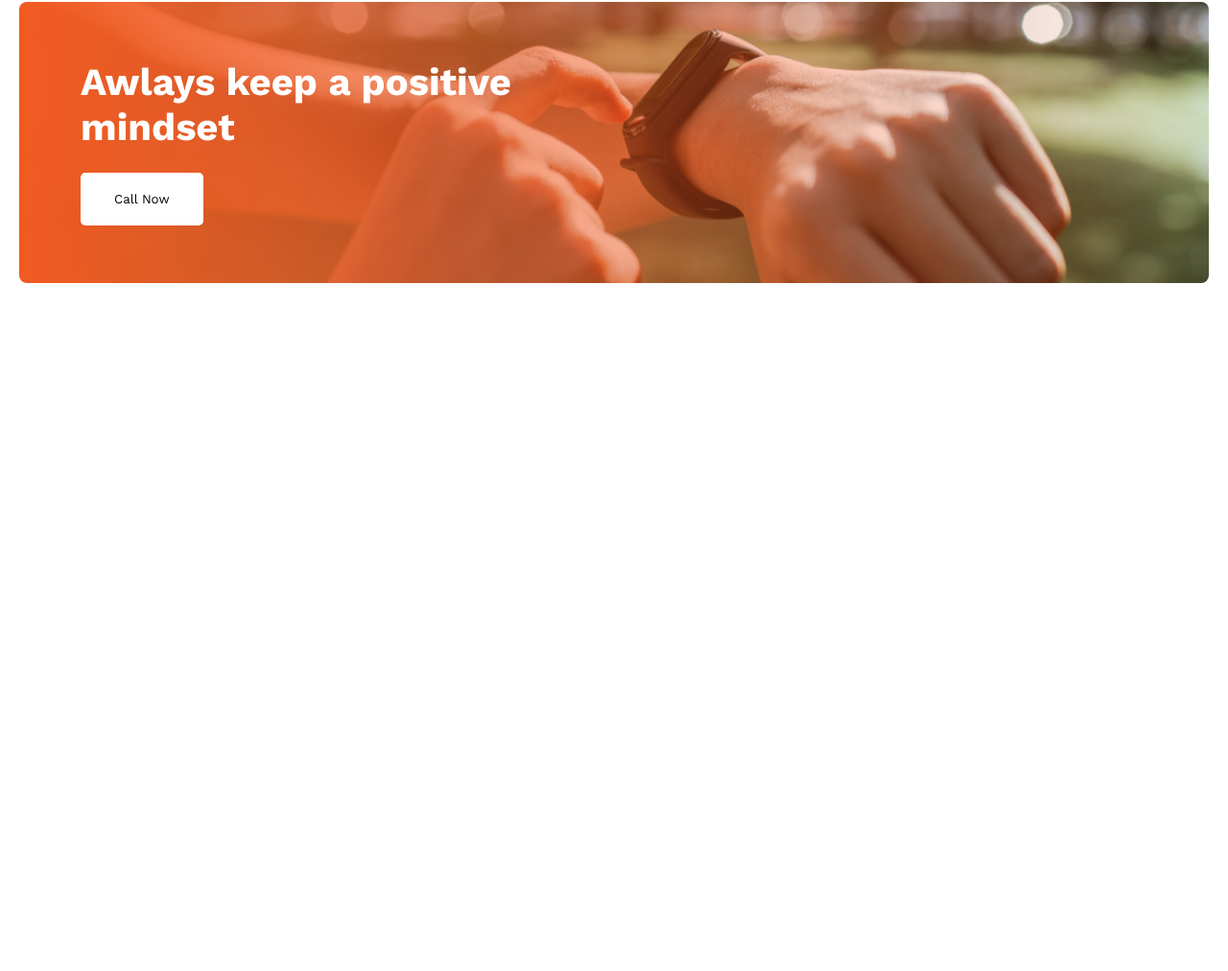
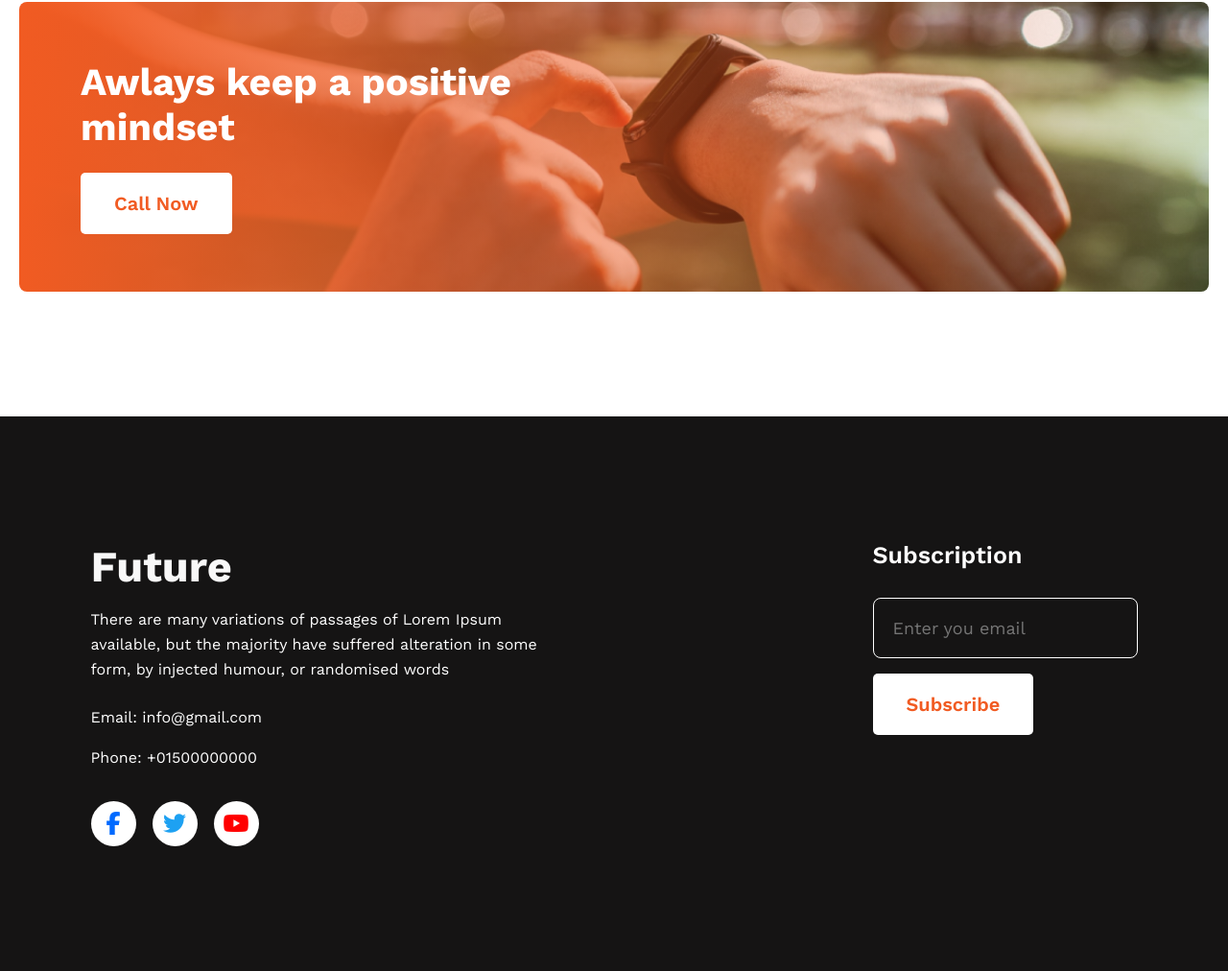
Before and after one commit to raselsharif/programmingHero-module-5, a plain HTML site: page index.html in a window 1280 px wide. Shown: the part 2045-3057 px from the top of the page at 96% size. Before the commit the page ends 2470 px from the top, so only its background shows below. Drawn offline with nearby package versions, Linux system fonts and the light colour scheme.

Commit message:
added footer section

```diff
--- a/css/style.css
+++ b/css/style.css
@@ -10,6 +10,7 @@ ul,
 ol {
     list-style-type: none;
 }
+
 a {
     text-decoration: none;
     display: inline-block;
@@ -62,23 +63,26 @@ a {
 }
 
 /* ========== failure section ======= */
-#failure{
+#failure {
     padding: 130px 0;
 }
-.failure__container{
+
+.failure__container {
     display: flex;
     justify-content: space-around;
     align-items: center;
     gap: 80px;
 }
-.failure__heading{
-    color:  #151414;
+
+.failure__heading {
+    color: #151414;
     font-size: 40px;
     font-weight: 700;
     margin-bottom: 24px;
     max-width: 288px;
 }
-.failure__description{
+
+.failure__description {
     max-width: 416px;
     color: #444343;
     font-size: 16px;
@@ -86,10 +90,10 @@ a {
     line-height: 26px;
     margin-bottom: 16px;
 }
-.failure__list{
 
-}
-.failure__list_text{
+.failure__list {}
+
+.failure__list_text {
     display: inline-block;
     color: #444343;
     font-size: 16px;
@@ -98,62 +102,158 @@ a {
 }
 
 /* ======== plan section ==== */
-#plan{
+#plan {
     padding-bottom: 135px;
 }
-.plan__container{
+
+.plan__container {
     display: flex;
     justify-content: space-between;
 }
-.plan__heading{
+
+.plan__heading {
     color: #151414;
     font-size: 40px;
     font-weight: 700;
     text-align: center;
     margin-bottom: 55px;
 }
-.plan__items{
+
+.plan__items {
     text-align: center;
 }
-.plan__icon{
+
+.plan__icon {
     width: 55px;
     margin-bottom: 18px;
 }
-.plan__item__heading{
-color:#151414;
+
+.plan__item__heading {
+    color: #151414;
     font-size: 30px;
     font-weight: 700;
     margin-bottom: 16px;
 }
-.plan__description{
+
+.plan__description {
     color: #737272;
     font-size: 25px;
     font-weight: 500;
 }
 
 /* ========== positive section ==== */
-#positive{
-    padding-bottom:130px;
+#positive {
+    padding-bottom: 130px;
 }
-.positive__banner{
-background:linear-gradient(90deg, #F15B22 0%, rgba(241, 91, 34, 0.00) 100%),url("../images/watch.png");
+
+.positive__banner {
+    background: linear-gradient(90deg, #F15B22 0%, rgba(241, 91, 34, 0.00) 100%), url("../images/watch.png");
     background-position: center;
     background-repeat: no-repeat;
     background-size: cover;
     border-radius: 8px;
     padding: 60px 0 60px 64px;
 }
-.posiive__heading{
+
+.posiive__heading {
     width: 460px;
     color: #FFF;
     font-size: 40px;
     font-weight: 700;
     margin-bottom: 24px;
 }
-.secondary__btn{
+
+.secondary__btn {
     border-radius: 5px;
     background: #FFF;
     padding: 20px 35px;
     border: 0;
     cursor: pointer;
+    color: #F15B22;
+    font-size: 20px;
+    font-weight: 600;
 }
+
+/* ======== footer section ========= */
+footer {
+    background: #151414;
+    padding: 130px 0;
+}
+
+.footer__container {
+    display: flex;
+    justify-content: center;
+    gap: 330px;
+}
+
+.footer__heading {
+    color: #F8F8F8;
+    font-size: 45px;
+    font-weight: 700;
+    margin-bottom: 16px;
+}
+
+.footer__paragraph {
+    color: #FFF;
+    font-size: 16px;
+    font-weight: 400;
+    line-height: 26px;
+    margin-bottom: 24px;
+    max-width: 485px;
+}
+
+.footer__contact {
+    display: flex;
+    flex-direction: column;
+    gap: 16px;
+    color: #FFF;
+    font-size: 16px;
+    font-weight: 400;
+    line-height: 26px;
+    margin-bottom: 32px;
+}
+
+.footer__contact li a {
+    text-decoration: none;
+    color: #FFF;
+}
+
+.footer__social {
+    display: flex;
+    gap: 17px;
+}
+
+.footer__social a {
+    text-decoration: none;
+}
+
+.footer__social i {
+    display: flex;
+    justify-content: center;
+    align-items: center;
+    font-size: 24px;
+    background: #FFF;
+    width: 47px;
+    height: 47px;
+    border-radius: 50%;
+}
+
+.footer__sub__heading {
+    color: #FFF;
+    font-size: 25px;
+    font-weight: 600;
+    margin-bottom: 30px;
+}
+
+#email {
+    background: transparent;
+    padding: 20px;
+    color: #F3F3F3;
+    font-size: 18px;
+    font-weight: 400;
+    margin-bottom: 16px;
+    border-radius: 8px;
+    border: 1px solid #FFF;
+    outline: 0;
+    max-width: 325px;
+}
--- a/index.html
+++ b/index.html
@@ -104,6 +104,44 @@
             </div>
         </section>
     </main>
+    <footer>
+        <div class="container">
+            <div class="footer__container">
+                <div class="footer__items">
+                    <h3 class="footer__heading">Future</h3>
+                    <p class="footer__paragraph">There are many variations of passages of Lorem Ipsum available, but the
+                        majority have suffered alteration in some form, by injected humour, or randomised words</p>
+                    <ul class="footer__contact">
+                        <li>
+                            <span>Email: </span>
+
+                            <a href="mailto:info@gmail.com">info@gmail.com</a>
+                        </li>
+                        <li>
+                            <span>Phone:</span>
+                            <a href="tel:+01500000000">+01500000000</a>
+                        </li>
+                    </ul>
+                    <ul class="footer__social">
+                        <li><a href="#">
+                            <i class="fa-brands fa-facebook-f" style="color: #006AFF;" ></i>
+                        </a></li>
+                        <li><a href="#">
+                            <i class="fa-brands fa-twitter" style="color: #1DA1F2           ;"></i>
+                        </a></li>
+                        <li><a href="#">
+                            <i class="fa-brands fa-youtube" style="color: #ff0000;"></i>
+                        </a></li>
+                    </ul>
+                </div>
+                <div class="footer__items">
+                    <h3 class="footer__sub__heading">Subscription</h3>
+                    <input type="text" name="email" id="email" placeholder="Enter you email"> <br>
+                    <button class="secondary__btn">Subscribe</button>
+                </div>
+            </div>
+        </div>
+    </footer>
 
 
     <script src="https://kit.fontawesome.com/667aadf96a.js" crossorigin="anonymous"></script>
```
Lines whose indentation alone changed are shown as unchanged.
